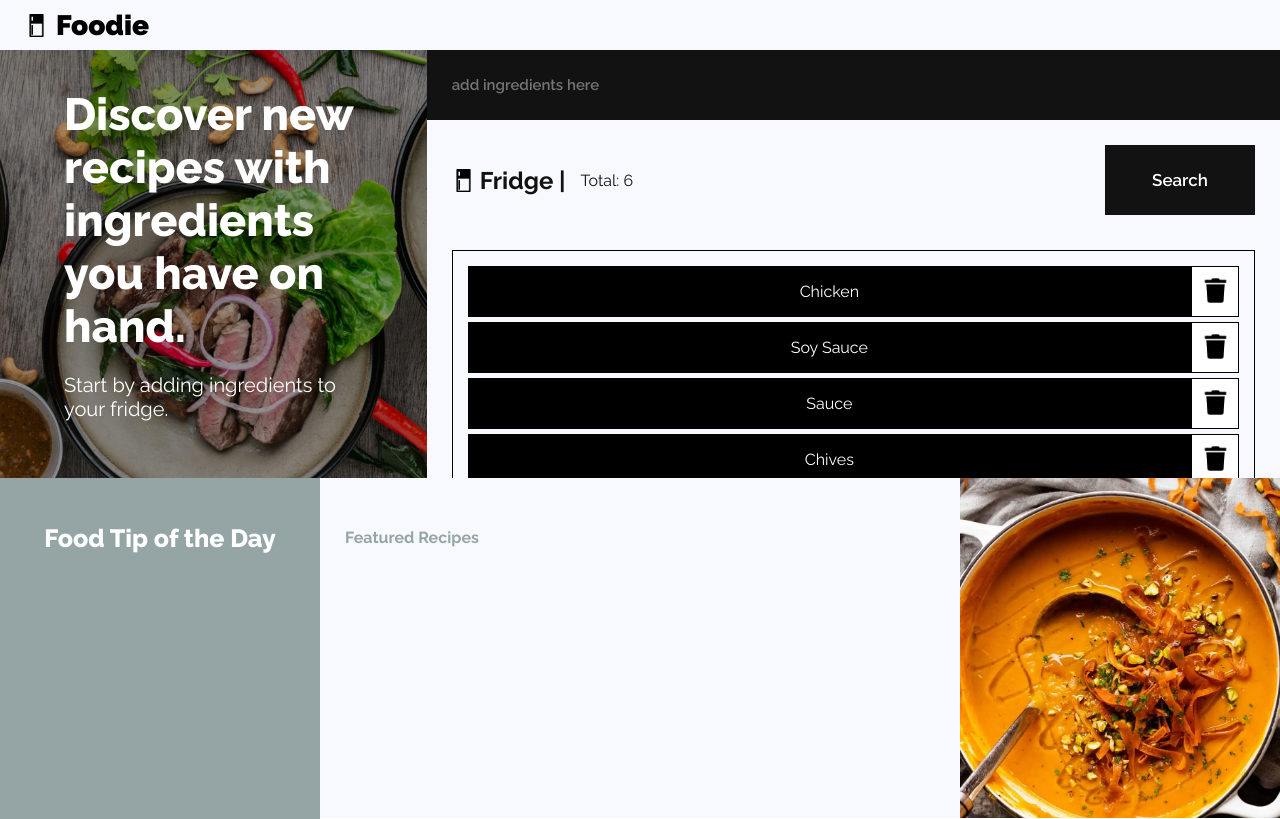
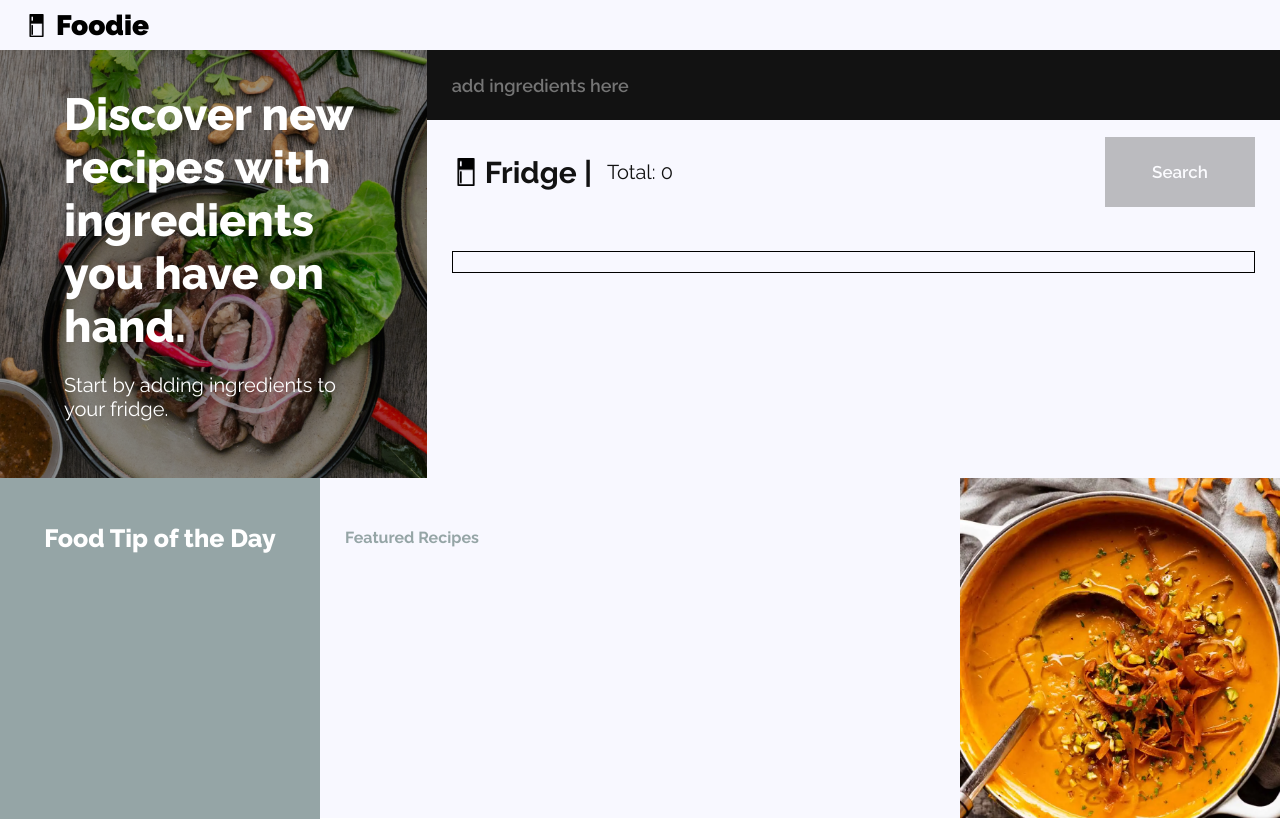
Before and after one commit to jhbarkle/Foodie, a React (Vite) app: page / in a window 1280 px wide. Built offline with nearby package versions, Linux system fonts and the light colour scheme.

Commit message:
can dynamically add ingredients to the list

```diff
--- a/src/components/FridgeGridSection/FridgeGridSection.module.scss
+++ b/src/components/FridgeGridSection/FridgeGridSection.module.scss
@@ -10,7 +10,7 @@
   font-family: 'Raleway', sans-serif;
   font-weight: 600;
   outline: none;
-  font-size: 15px;
+  font-size: 18px;
   box-sizing: border-box;
   padding-left: 25px;
 }
@@ -21,12 +21,12 @@
   margin: 10px 25px;
   border: 1px solid black;
   padding: 10px;
-  max-height: 285px;
+  max-height: 205px;
 }
 
 /* Fridge Icon */
 .fridge_data_text > img {
-  height: 23px;
+  height: 28px;
   aspect-ratio: 1;
 }
 
@@ -43,7 +43,7 @@
   display: flex;
   flex-direction: row;
   justify-content: space-between;
-  margin: 25px;
+  margin: 10px 25px;
   align-items: center;
 }
 
@@ -61,8 +61,13 @@ h2 {
   color: $dark-gray;
 }
 
+.fridge_data_text > h2 {
+  font-size: 30px;
+}
+
 .fridge_data_text > p {
   padding-left: 10px;
+  font-size: 20px;
 }
 
 /* Search Button */
@@ -76,12 +81,36 @@ h2 {
   font-weight: 600;
   font-size: 17px;
   cursor: pointer;
+
+  &:not(:disabled):hover {
+    background-color: #95a5a6;
+    color: white;
+    transition: 0.2s ease-in-out;
+  }
+
+  &:disabled {
+    background-color: gray;
+    opacity: 50%;
+    cursor: default;
+  }
 }
 
-.fridge_data_section_button > button:hover {
-  background-color: #95a5a6;
+/* Error Text */
+.error_container {
+  background-color: $error-red;
+  margin: 0 25px;
+  animation: fadeInAnimation ease 0.5s;
+  animation-iteration-count: 1;
+  animation-fill-mode: forwards;
+}
+
+.error_text {
   color: white;
-  transition: 0.2s ease-in-out;
+  font-weight: 700;
+}
+
+.hide_error_section {
+  visibility: hidden;
 }
 
 /* UL holding Added Ingredients */
@@ -89,6 +118,16 @@ h2 {
   list-style: none;
   margin: 0;
   padding: 0;
+}
+
+/* Animation Keyframes */
+@keyframes fadeInAnimation {
+  0% {
+    opacity: 0;
+  }
+  100% {
+    opacity: 1;
+  }
 }
 
 /*********** Media Queries *************/
@@ -123,4 +162,9 @@ h2 {
     padding: 10px;
     max-height: 285px;
   }
+
+  .error_container {
+    background-color: $error-red;
+    margin: 0 10px;
+  }
 }
--- a/src/components/FridgeGridSection/FridgeGridSection.tsx
+++ b/src/components/FridgeGridSection/FridgeGridSection.tsx
@@ -1,18 +1,62 @@
-import { useState } from 'react';
+import { useEffect, useState } from 'react';
 import styles from './FridgeGridSection.module.scss';
 import IngredientCard from '../IngredientCard/IngredientCard';
 import { Link } from 'react-router-dom';
+import { getIngredientsFromSessionStorage } from '../../utils';
 
 const FridgeGridSection = () => {
-  const [ingredientList] = useState([
-    'Chicken',
-    'Soy Sauce',
-    'Sauce',
-    'Chives',
-    'Onion',
-    'Cheese',
-    'Beef'
-  ]);
+  const [searchIngredient, setSearchIngredient] = useState('');
+  const [ingredientList, setIngredientList] = useState(
+    getIngredientsFromSessionStorage()
+  );
+  const [isError, setIsError] = useState({ isError: false, message: '' });
+
+  const isIngredientListEmpty = ingredientList.length === 0;
+
+  const updateList = (event: any) => {
+    if (!searchIngredient) {
+      setIsError({
+        isError: true,
+        message: 'You have not typed anything.'
+      });
+
+      return;
+    }
+
+    if (event.key === 'Enter' && !ingredientList.includes(event.target.value)) {
+      setIngredientList([...ingredientList, event.target.value]);
+      event.target.value = '';
+    }
+  };
+
+  const removeItem = (name: string) => {
+    setIngredientList(
+      ingredientList.filter((ingredient) => ingredient !== name)
+    );
+  };
+
+  useEffect(() => {
+    localStorage.setItem('ingredientList', JSON.stringify(ingredientList));
+    console.log(
+      'From Session',
+      JSON.parse(localStorage.getItem('ingredientList') ?? '')
+    );
+  }, [ingredientList]);
+
+  useEffect(() => {
+    if (ingredientList.includes(searchIngredient)) {
+      setIsError({
+        isError: true,
+        message: 'Ingredient is already in the list.'
+      });
+    } else {
+      setIsError({ isError: false, message: '' });
+    }
+  }, [searchIngredient]);
+
+  const onInputChange = (event: any) => {
+    setSearchIngredient(event.target.value);
+  };
 
   return (
     <span className={styles.fridge_container}>
@@ -20,22 +64,38 @@ const FridgeGridSection = () => {
         className={styles.ingredients_input}
         type="text"
         placeholder="add ingredients here"
+        name="search"
+        onChange={(e) => onInputChange(e)}
+        onKeyDown={(e) => updateList(e)}
       />
       <section className={styles.fridge_ingredients_container}>
         <section className={styles.fridge_data_section}>
           <span className={styles.fridge_data_text}>
             <img src="../../../public/fridge.png" alt="fridge" />
             <h2>Fridge |</h2>
-            <p>Total: 6</p>
+            <p>Total: {ingredientList.length}</p>
           </span>
           <Link className={styles.fridge_data_section_button} to="/results">
-            <button>Search</button>
+            <button disabled={isIngredientListEmpty}>Search</button>
           </Link>
+        </section>
+        <section
+          className={
+            isError.isError ? styles.error_container : styles.hide_error_section
+          }
+        >
+          <p className={styles.error_text}>{isError.message}</p>
         </section>
         <section className={styles.added_ingredients_section}>
           <ul className={styles.ingredient_list}>
             {ingredientList.map((ingredient) => {
-              return <IngredientCard key={ingredient} name={ingredient} />;
+              return (
+                <IngredientCard
+                  key={ingredient}
+                  name={ingredient}
+                  removeItem={removeItem}
+                />
+              );
             })}
           </ul>
         </section>
--- a/src/components/HomeGrid/HomeGrid.module.scss
+++ b/src/components/HomeGrid/HomeGrid.module.scss
@@ -1,4 +1,5 @@
 @import url('https://fonts.googleapis.com/css2?family=Raleway:wght@200;300;400;500;600;700;800;900&display=swap');
+@import '../../styleLibrary.scss';
 
 /*Grid Sections*/
 .grid_container_top {
@@ -17,6 +18,10 @@
 .grid_item {
   text-align: center;
   width: 100%;
+}
+
+#two {
+  background-color: $ghost-white;
 }
 
 /* Recipe Info Section */
--- a/src/components/IngredientCard/IngredientCard.tsx
+++ b/src/components/IngredientCard/IngredientCard.tsx
@@ -3,9 +3,13 @@ import styles from './IngredientCard.module.scss';
 
 interface IngredientCardProps {
   name: string;
+  removeItem: (name: string) => void;
 }
 
-const IngredientCard: React.FC<IngredientCardProps> = ({ name }) => {
+const IngredientCard: React.FC<IngredientCardProps> = ({
+  name,
+  removeItem
+}) => {
   return (
     <li>
       <section className={styles.card_container}>
@@ -14,7 +18,10 @@ const IngredientCard: React.FC<IngredientCardProps> = ({ name }) => {
         </span>
 
         <span className={styles.ingr_delete_button_container}>
-          <button className={styles.delete_button}></button>
+          <button
+            onClick={() => removeItem(name)}
+            className={styles.delete_button}
+          ></button>
         </span>
       </section>
     </li>
--- a/src/components/RecipeSection/RecipeInfoSection/RecipeInfoSection.module.scss
+++ b/src/components/RecipeSection/RecipeInfoSection/RecipeInfoSection.module.scss
@@ -1,6 +1,7 @@
 @import '../../../styleLibrary.scss';
 
-.info_container {
+/* Featured Recipe Container */
+.featured_recipe_container {
   display: flex;
   flex-direction: column;
   font-family: 'Raleway', sans-serif;
@@ -10,6 +11,7 @@
   align-items: flex-start;
 }
 
+/* Recipe Title */
 .featured_recipes_title {
   padding: 0;
   margin: 0;
@@ -18,11 +20,12 @@
   color: $grey;
 }
 
+/* View Full Recipe Button */
 .full_recipe_button {
   width: 30%;
   align-self: flex-end;
   border: none;
-  height: 80px;
+  height: 70px;
   background-color: $dark-gray;
   color: white;
   font-weight: 600;
@@ -39,10 +42,11 @@
   background-color: #95a5a6;
 }
 
-.info_section {
+/* Featured Recipe Info Container */
+.info_container {
   display: flex;
   flex-direction: column;
-  row-gap: 5px;
+  row-gap: 2px;
   text-align: left;
   padding: 0px 25px;
   margin-top: 20px;
@@ -58,7 +62,8 @@
   animation-fill-mode: forwards;
 }
 
-.likes_section {
+/* Prep Time Section */
+.prep_time_section {
   display: flex;
   flex-direction: row;
   align-items: center;
@@ -69,19 +74,21 @@
   animation-fill-mode: forwards;
 }
 
-.likes_section > img {
+/* Prep Time Icon */
+.prep_time_section > img {
   height: 28px;
   aspect-ratio: 1;
 }
 
-.likes_section > p {
+/* Prep Time Title */
+.prep_time_section > p {
   color: black;
   font-weight: 500;
   font-size: 18px;
 }
 
+/* Featured Recipe Description */
 .recipe_description {
-  margin-top: 10px;
   font-size: 17px;
 
   animation: fadeInAnimation ease 3s;
--- a/src/components/RecipeSection/RecipeInfoSection/RecipeInfoSection.tsx
+++ b/src/components/RecipeSection/RecipeInfoSection/RecipeInfoSection.tsx
@@ -8,11 +8,11 @@ interface RecipeInfoSectionProps {
 
 const RecipeInfoSection: React.FC<RecipeInfoSectionProps> = ({ recipe }) => {
   return (
-    <div className={styles.info_container}>
+    <div className={styles.featured_recipe_container}>
       <h4 className={styles.featured_recipes_title}>Featured Recipes</h4>
-      <div className={styles.info_section}>
+      <div className={styles.info_container}>
         <h2 className={styles.recipe_title}>{recipe.name}</h2>
-        <section className={styles.likes_section}>
+        <section className={styles.prep_time_section}>
           <img src="/clock.png" alt="clock" />
           <p>Prep Time: {recipe.prepTime} </p>
         </section>
--- a/src/styleLibrary.scss
+++ b/src/styleLibrary.scss
@@ -2,3 +2,4 @@
 $grey: #95a5a6;
 $ghost-white: #f8f8ff;
 $dark-gray: #121212;
+$error-red: #e74c3c;
--- a/src/utils.ts
+++ b/src/utils.ts
@@ -1,3 +1,12 @@
 export const exampleTest = () => {
   return 'Hello World!';
 };
+
+export const getIngredientsFromSessionStorage = (): string[] => {
+  let ingredients: string | undefined = '';
+  if (typeof window !== 'undefined') {
+    ingredients = localStorage.getItem('ingredientList') ?? '';
+  }
+
+  return ingredients ? JSON.parse(ingredients) : [];
+};
```
